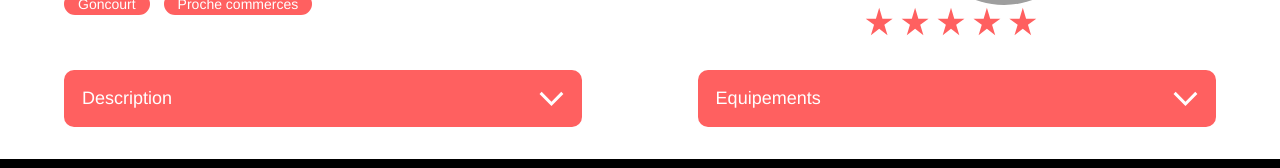
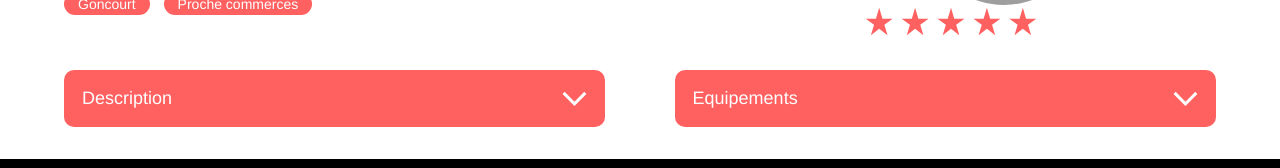
Before and after one commit to logan-ncz/kasa, a React (Create React App) app in the folder kasa/: page /ficheLogement/0979876d in a window 1280 px wide. Shown: the part 632-800 px from the top of the page. Built offline with nearby package versions, Linux system fonts and the light colour scheme; grey boxes are pictures that could not be loaded.

Commit message:
Optimisation de la répétition des fonctions

```diff
--- a/kasa/src/components/Collapse/index.jsx
+++ b/kasa/src/components/Collapse/index.jsx
@@ -12,12 +12,12 @@ export default function Collapse(props) {
     const classname = props.class
 
     return (
-        <div className={'a_propos_' + classname}>
-            <div className={'a_propos_' + classname + '_top'}>
+        <div className={classname}>
+            <div className={classname + '_top'}>
                 <p>{title}</p>
-                {openClose?<img className={'a_propos_' + classname + '_top_chevron'} onClick={menuOpenClose} src={Chevron} alt="" />:<img className={'a_propos_' + classname + '_top_chevron'} onClick={() => menuOpenClose(openClose, title)} src={Chevron_down} alt="" />}
+                {openClose?<img className={classname + '_top_chevron'} onClick={menuOpenClose} src={Chevron} alt="" />:<img className={classname + '_top_chevron'} onClick={() => menuOpenClose(openClose, title)} src={Chevron_down} alt="" />}
             </div>
-            {openClose?<div className={'a_propos_'+ classname +'_text'}>
+            {openClose?<div className={classname +'_text'}>
                 {props.children}
             </div>:null}
         </div>
--- a/kasa/src/pages/A_propos/index.jsx
+++ b/kasa/src/pages/A_propos/index.jsx
@@ -45,19 +45,19 @@ export default function About() {
                 </figure>
             </div>
             <div className="a_propos">
-                <Collapse class={'fiabilite'} title='Fiabilité' state={openCloseFiabilite} function={() => menuOpenClose(openCloseFiabilite, 'fiabilite')}>
+                <Collapse class={'a_propos_fiabilite'} title='Fiabilité' state={openCloseFiabilite} function={() => menuOpenClose(openCloseFiabilite, 'fiabilite')}>
                 Les annonces postées sur Kasa garantissent une fiabilité totale. Les photos sont conformes aux logements, et toutes les informations sont régulièrement vérifiées par nos équipes.
                 </Collapse>
 
-                <Collapse class={'respect'} title='Respect' state={openCloseRespect} function={() => menuOpenClose(openCloseRespect, 'respect')}>
+                <Collapse class={'a_propos_respect'} title='Respect' state={openCloseRespect} function={() => menuOpenClose(openCloseRespect, 'respect')}>
                 La bienveillance fait partie des valeurs fondatrices de Kasa. Tout comportement discriminatoire ou de perturbation du voisinage entraînera une exclusion de notre plateforme.
                 </Collapse>
 
-                <Collapse class={'service'} title='Service' state={openCloseService} function={() => menuOpenClose(openCloseService, 'service')}>
+                <Collapse class={'a_propos_service'} title='Service' state={openCloseService} function={() => menuOpenClose(openCloseService, 'service')}>
                 Nos équipes se tiennent à votre disposition pour vous fournir une expérience parfaite. N'hésitez pas à nous contacter si vous avez la moindre question.
                 </Collapse>
 
-                <Collapse class={'securite'} title='Sécurité' state={openCloseSecurite} function={() => menuOpenClose(openCloseSecurite, 'securite')}>
+                <Collapse class={'a_propos_securite'} title='Sécurité' state={openCloseSecurite} function={() => menuOpenClose(openCloseSecurite, 'securite')}>
                 La sécurité est la priorité de Kasa. Aussi bien pour nos hôtes que pour les voyageurs, chaque logement correspond aux critères de sécurité établis par nos services.
                 En laissant une note aussi bien à l'hôte qu'au locataire, cela permet à nos équipes de vérifier que les standards sont bien respectés.
                 Nous organisons également des ateliers sur la sécurité domestique pour nos hôtes.
--- a/kasa/src/pages/Fiche_logement/index.jsx
+++ b/kasa/src/pages/Fiche_logement/index.jsx
@@ -5,12 +5,11 @@ import Rate2 from '../../assets/rate2.svg'
 import Rate3 from '../../assets/rate3.svg'
 import Rate4 from '../../assets/rate4.svg'
 import Rate5 from '../../assets/rate5.svg'
-import Chevron from '../../assets/chevron.svg'
-import Chevron_down from '../../assets/chevron-down.svg'
 import ChevronLeft from '../../assets/chevron-left.svg'
 import ChevronRight from '../../assets/chevron-right.svg'
 import { useParams } from 'react-router-dom'
 import { useState } from 'react'
+import Collapse from '../../components/Collapse';
 
 
 function FicheLogement() {
@@ -27,8 +26,25 @@ function FicheLogement() {
 
     const [ openCloseEquipements , setOpenCloseEquipements ] = useState(false);
 
+    function menuOpenClose(element, title){
+        if(element === true){
+            element = false
+        } else if(element === false){
+            element = true
+        }
+        switch (title) {
+            case 'description':
+                setOpenCloseDescription(element)
+                break;
+            case 'equipements':
+                setOpenCloseEquipements(element)
+                break;
+            default:
+                return null;
+        }
+    }
+
     const changeImage = function(indexFunc){
-        console.log(images);
         if(indexFunc === -1){
             indexFunc = images.length - 1
         } else if (indexFunc === images.length){
@@ -36,26 +52,6 @@ function FicheLogement() {
         }
         ChangeIndex(indexFunc)
     }
-
-    const menuOpenCloseDescription = function(value){
-        if(value === true){
-            value = false
-        } else if(value === false){
-            value = true
-        }
-        setOpenCloseDescription(value)
-    }
-
-    const menuOpenCloseEquipements = function(value){
-        if(value === true){
-            value = false
-        } else if(value === false){
-            value = true
-        }
-        setOpenCloseEquipements(value)
-    }
-
-
 
     return (
         <div className='ficheLogement'>
@@ -89,26 +85,13 @@ function FicheLogement() {
                 </div>
             </div>
             <div className="ficheLogement_bottom">
-                <div className="ficheLogement_bottom_description">
-                    <div className='ficheLogement_bottom_description_title'>
-                        <p>Description</p>
-                        {openCloseDescription?<img className='ficheLogement_bottom_description_title_chevron' onClick={() => menuOpenCloseDescription(openCloseDescription)} src={Chevron} alt="" />:<img className='ficheLogement_bottom_description_title_chevron' onClick={() => menuOpenCloseDescription(openCloseDescription)} src={Chevron_down} alt="" />}
-                    </div>
-                    {openCloseDescription?<div className="ficheLogement_bottom_description_text">
-                        <p>{logementFinal[0].description}</p>
-                    </div>:null}
+                <Collapse class={'ficheLogement_bottom_description'} title='Description' state={openCloseDescription} function={() => menuOpenClose(openCloseDescription, 'description')}>
+                    <p>{logementFinal[0].description}</p>
+                </Collapse>
 
-                </div>
-                <div className="ficheLogement_bottom_equipements">
-                    <div className='ficheLogement_bottom_equipements_title'>
-                        <p>Equipements</p>
-                        {openCloseEquipements?<img className='ficheLogement_bottom_equipements_title_chevron' onClick={() => menuOpenCloseEquipements(openCloseEquipements)} src={Chevron} alt="" />:<img className='ficheLogement_bottom_equipements_title_chevron' onClick={() => menuOpenCloseEquipements(openCloseEquipements)} src={Chevron_down} alt="" />}
-                    </div>
-                    {openCloseEquipements?<div className="ficheLogement_bottom_equipements_text">
-                        {logementFinal[0].equipments.map(equipment => <p key={equipment}>{equipment}</p>)}
-                    </div>:null}
-
-                </div>
+                <Collapse class={'ficheLogement_bottom_equipements'} title='Equipements' state={openCloseEquipements} function={() => menuOpenClose(openCloseEquipements, 'equipements')}>
+                    {logementFinal[0].equipments.map(equipment => <p key={equipment}>{equipment}</p>)}
+                </Collapse>
             </div>
 
 
--- a/kasa/src/pages/Fiche_logement/styles.scss
+++ b/kasa/src/pages/Fiche_logement/styles.scss
@@ -98,10 +98,10 @@
         margin-top: 1em;
 
         &_description, &_equipements {
-            width: 45%;
+            width: 47%;
             margin-bottom: 2em;
 
-            &_title {
+            &_top {
                 display: flex;
                 justify-content: space-between;
                 background: #FF6060;
```
